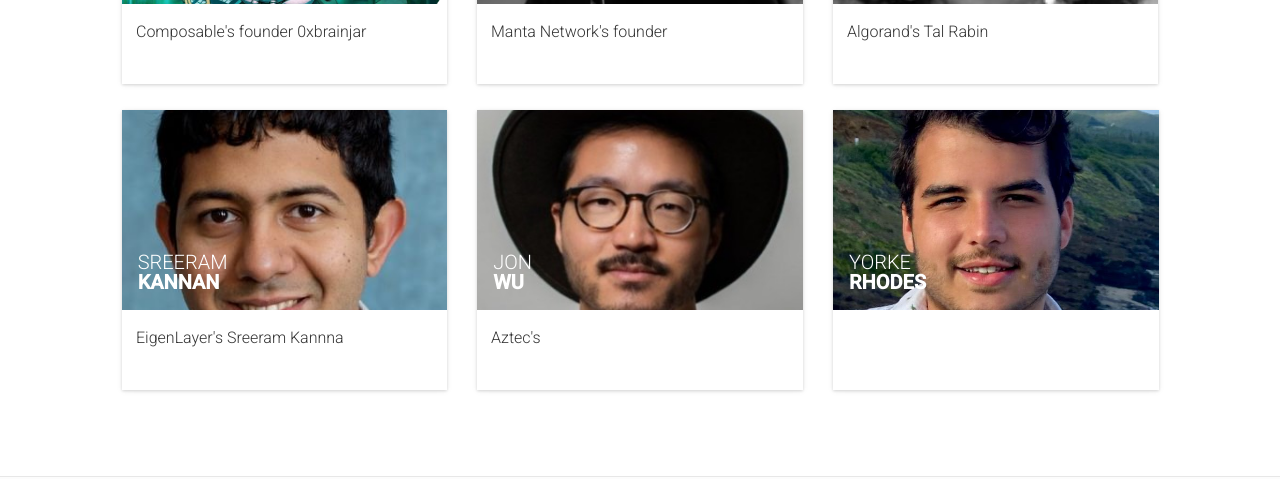
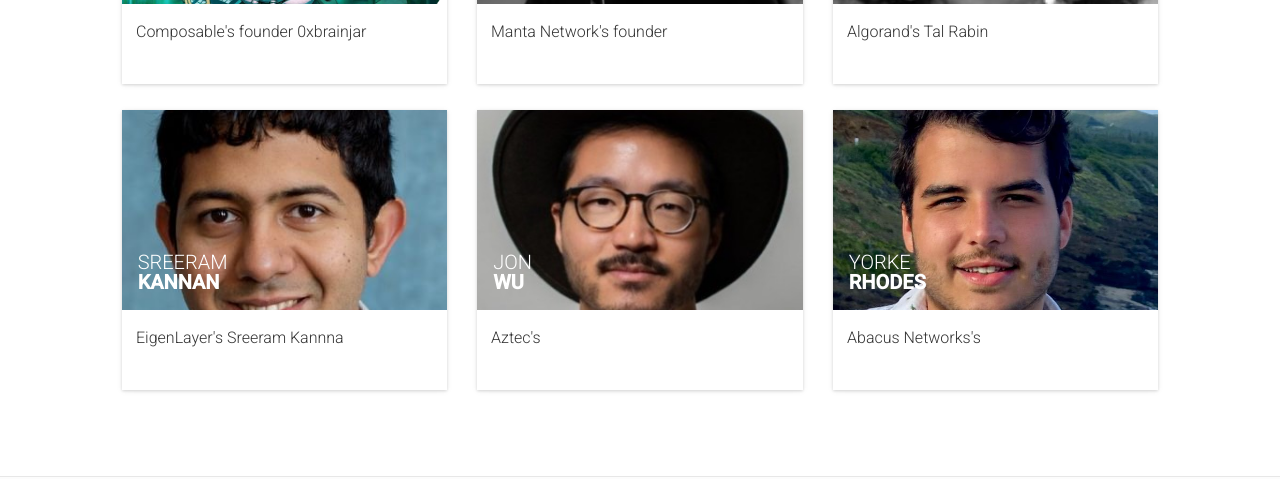
Before and after one commit to BlockchainAtColumbia/ledgerfest-2019, a Jekyll site: the page built from speakers.html, in a window 1280 px wide and 900 px high, scrolled down 1408 px. Shown: the part 163-642 px from the top of the window. Built offline with Jekyll 4.4.1, drawn with Linux system fonts in a browser that asks for light colours; nearby versions of some CDN libraries; comment, search, counter and statistics services are not loaded.

Commit message:
Update sessions.yml

```diff
--- a/_data/sessions.yml
+++ b/_data/sessions.yml
@@ -73,3 +73,8 @@
   title: "Aztec's"
   description: "Jon Wu"
   speakers: [14]
+ -
+  id: 15
+  title: "Abacus Networks's"
+  description: "Yorke Rhodes"
+  speakers: [15]
```
